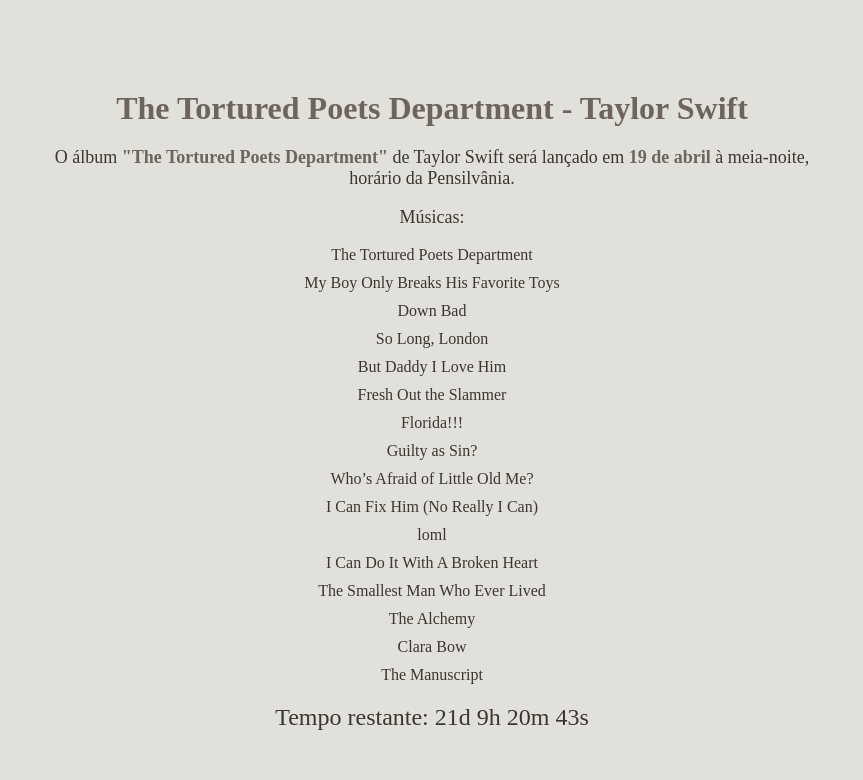
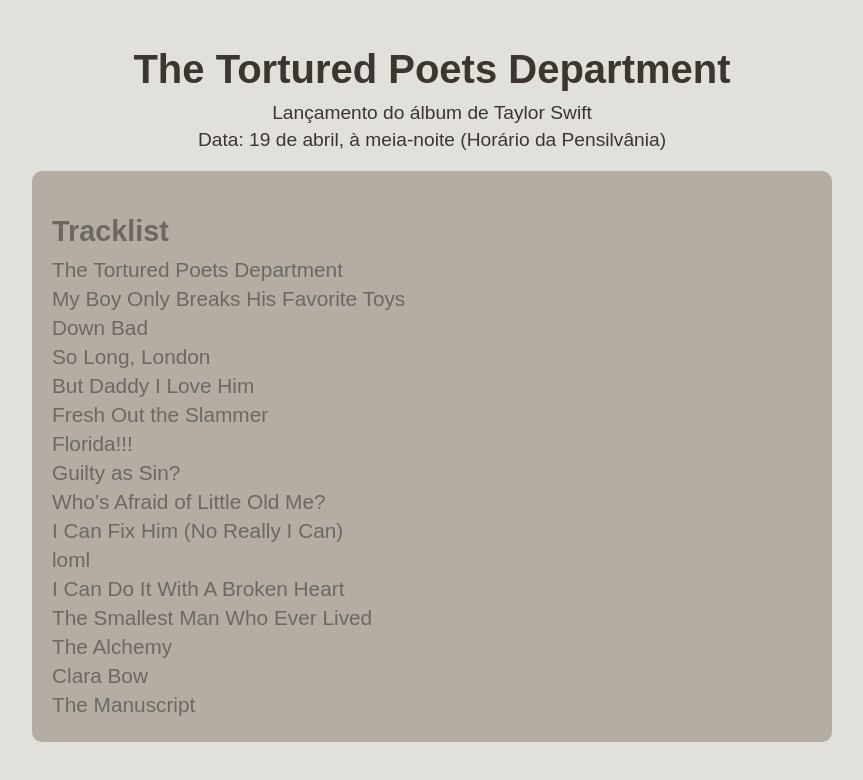
Before and after one commit to TayLoversBrasil/TTPD, a plain HTML site: page index.html in a window 1280 px wide. Shown: the whole page, without its empty margins (208-1071 px from the left). Drawn offline with Linux system fonts and the light colour scheme.

Commit message:
Update index.html

```diff
--- a/index.html
+++ b/index.html
@@ -14,124 +14,91 @@
             --nomad: #b5ada4;
             --zambezi: #6a5c5c;
             --dawn: #a39f9c;
+            --flint: #6c6964;
         }
 
         body {
+            font-family: Arial, sans-serif;
             background-color: var(--westar);
             color: var(--armadillo);
-      font-family: "Big Caslon", serif;
             margin: 0;
             padding: 0;
-      display: flex;
-      justify-content: center;
-      align-items: center;
-      min-height: 100vh;
         }
 
         .container {
             max-width: 800px;
+            margin: 0 auto;
             padding: 20px;
+        }
+
+        header {
             text-align: center;
+            margin-bottom: 20px;
         }
 
         h1 {
-      color: var(--flint);
-      margin-bottom: 20px;
+            font-size: 2.5rem;
+            margin-bottom: 10px;
         }
 
-    .album-info {
-      margin-top: 20px;
+        p {
+            font-size: 1.2rem;
+            margin: 5px 0;
         }
 
-    ul {
+        #tracklist {
+            background-color: var(--nomad);
+            padding: 20px;
+            border-radius: 10px;
+        }
+
+        h2 {
+            font-size: 1.8rem;
+            color: var(--flint);
+            margin-bottom: 10px;
+        }
+
+        ol {
             list-style-type: none;
             padding: 0;
+            margin: 0;
         }
 
         li {
-      margin-bottom: 10px;
-    }
-
-    .countdown {
-      font-size: 24px;
-      margin-top: 20px;
-    }
-
-    .album-info p {
-      font-size: 18px;
-    }
-
-    .album-info p span {
-      font-weight: bold;
+            font-size: 1.3rem;
+            margin-bottom: 5px;
             color: var(--flint);
         }
     </style>
 </head>
 <body>
     <div class="container">
-    <h1>The Tortured Poets Department - Taylor Swift</h1>
-    <div class="album-info">
-      <p>O álbum <span>"The Tortured Poets Department"</span> de Taylor Swift será lançado em <span id="releaseDate">19 de abril</span> à meia-noite, horário da Pensilvânia.</p>
-      <p>Músicas:</p>
-      <ul id="tracklist">
-        <!-- As músicas serão adicionadas aqui com JavaScript -->
-      </ul>
+        <header>
+            <h1>The Tortured Poets Department</h1>
+            <p>Lançamento do álbum de Taylor Swift</p>
+            <p>Data: 19 de abril, à meia-noite (Horário da Pensilvânia)</p>
+        </header>
+        <section id="tracklist">
+            <h2>Tracklist</h2>
+            <ol>
+                <li>The Tortured Poets Department</li>
+                <li>My Boy Only Breaks His Favorite Toys</li>
+                <li>Down Bad</li>
+                <li>So Long, London</li>
+                <li>But Daddy I Love Him</li>
+                <li>Fresh Out the Slammer</li>
+                <li>Florida!!!</li>
+                <li>Guilty as Sin?</li>
+                <li>Who’s Afraid of Little Old Me?</li>
+                <li>I Can Fix Him (No Really I Can)</li>
+                <li>loml</li>
+                <li>I Can Do It With A Broken Heart</li>
+                <li>The Smallest Man Who Ever Lived</li>
+                <li>The Alchemy</li>
+                <li>Clara Bow</li>
+                <li>The Manuscript</li>
+            </ol>
+        </section>
     </div>
-    <div class="countdown" id="countdown"></div>
-  </div>
-
-  <script>
-    // Define a data de lançamento do álbum (ano, mês, dia, hora, minuto, segundo)
-    const releaseDate = new Date(2024, 3, 19, 0, 0, 0).getTime();
-
-    // Função para atualizar o contador regressivo
-    const updateCountdown = () => {
-      // Obtém a data e hora atuais
-      const now = new Date().getTime();
-
-      // Calcula a diferença entre a data de lançamento e a data atual
-      const distance = releaseDate - now;
-
-      // Calcula dias, horas, minutos e segundos restantes
-      const days = Math.floor(distance / (1000 * 60 * 60 * 24));
-      const hours = Math.floor((distance % (1000 * 60 * 60 * 24)) / (1000 * 60 * 60));
-      const minutes = Math.floor((distance % (1000 * 60 * 60)) / (1000 * 60));
-      const seconds = Math.floor((distance % (1000 * 60)) / 1000);
-
-      // Atualiza o elemento HTML com o contador regressivo
-      document.getElementById('countdown').textContent = `Tempo restante: ${days}d ${hours}h ${minutes}m ${seconds}s`;
-    };
-
-    // Lista de músicas
-    const tracks = [
-      "The Tortured Poets Department",
-      "My Boy Only Breaks His Favorite Toys",
-      "Down Bad",
-      "So Long, London",
-      "But Daddy I Love Him",
-      "Fresh Out the Slammer",
-      "Florida!!!",
-      "Guilty as Sin?",
-      "Who’s Afraid of Little Old Me?",
-      "I Can Fix Him (No Really I Can)",
-      "loml",
-      "I Can Do It With A Broken Heart",
-      "The Smallest Man Who Ever Lived",
-      "The Alchemy",
-      "Clara Bow",
-      "The Manuscript"
-    ];
-
-    // Adiciona as músicas à lista
-    const tracklist = document.getElementById('tracklist');
-    tracks.forEach(track => {
-      const li = document.createElement('li');
-      li.textContent = track;
-      tracklist.appendChild(li);
-    });
-
-    // Chama a função para atualizar o contador regressivo a cada segundo
-    setInterval(updateCountdown, 1000);
-  </script>
 </body>
 </html>
```
Lines whose indentation alone changed are shown as unchanged.
